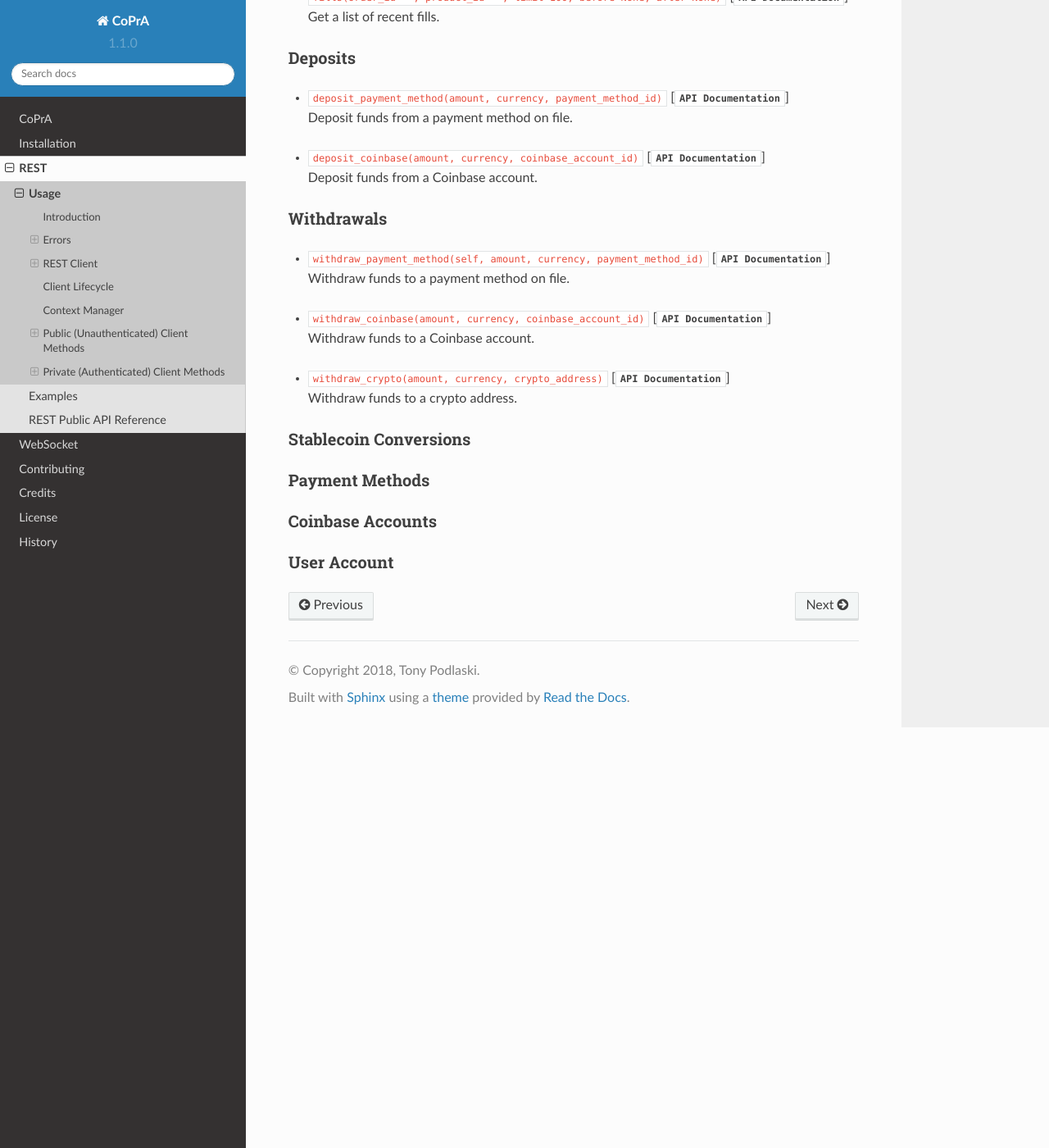
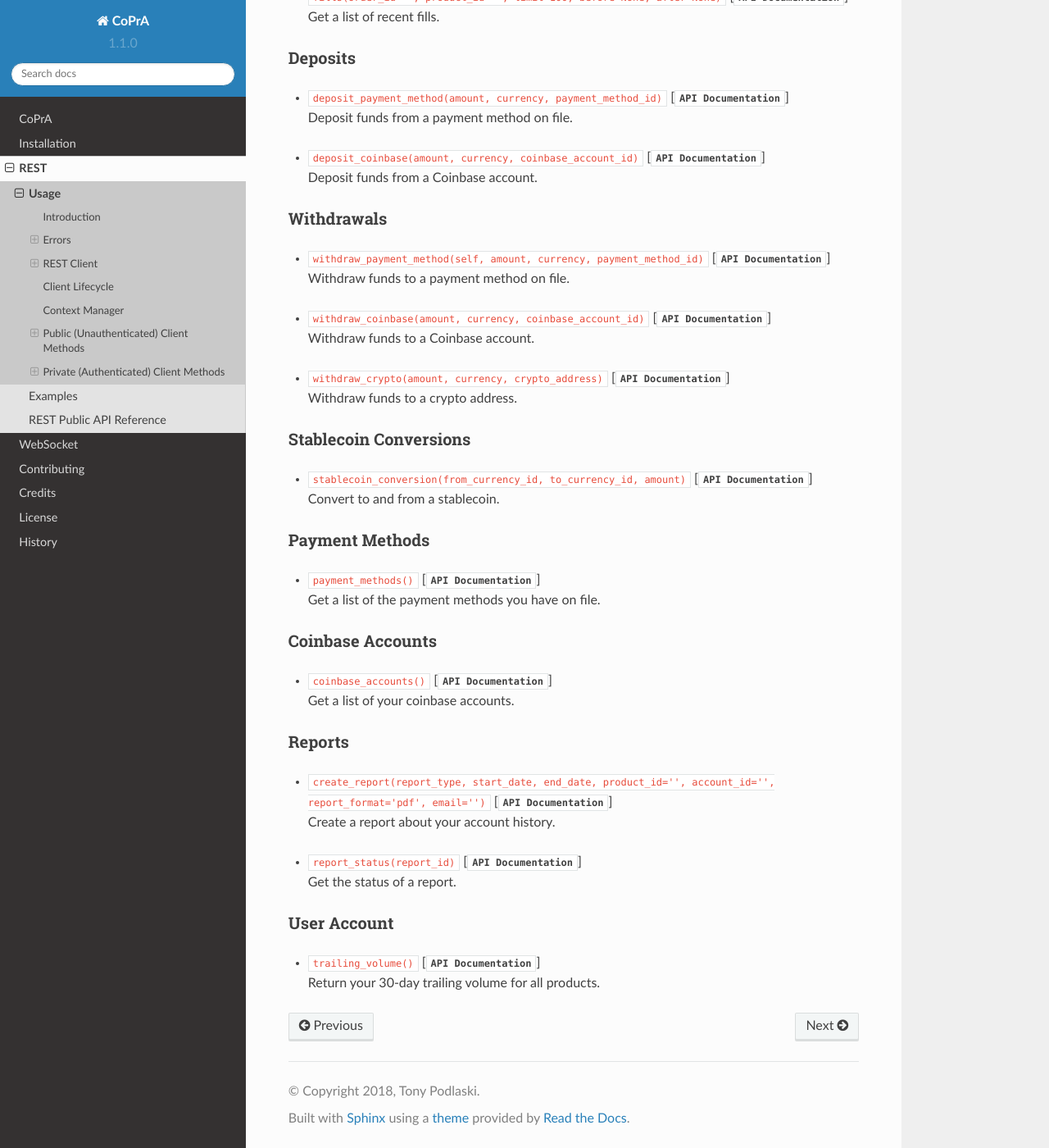
Before and after one commit to tpodlaski/copra, a Sphinx documentation site: the page built from docs/rest/usage.rst, in a window 1280 px wide and 1400 px high, scrolled down 6048 px. Shown: the whole window at 82% size. Built offline with Sphinx 7.4.7 and the Read the Docs theme 2.0.0, drawn with Linux system fonts in a browser that asks for light colours.

Commit message:
Update usage.rst

```diff
--- a/docs/rest/usage.rst
+++ b/docs/rest/usage.rst
@@ -263,11 +263,38 @@ Withdrawals
 Stablecoin Conversions
 ++++++++++++++++++++++
 
+*
+    | ``stablecoin_conversion(from_currency_id, to_currency_id, amount)`` [:meth:`API Documentation <copra.rest.Client.stablecoin_converstion>`]
+    | Convert to and from a stablecoin.
+
 Payment Methods
 +++++++++++++++
+
+*
+    | ``payment_methods()`` [:meth:`API Documentation <copra.rest.Client.payment_methods>`]
+    | Get a list of the payment methods you have on file.
 
 Coinbase Accounts
 +++++++++++++++++
 
+*
+    | ``coinbase_accounts()`` [:meth:`API Documentation <copra.rest.Client.coinbase_accounts>`]
+    | Get a list of your coinbase accounts.
+
+Reports
++++++++
+
+*
+    | ``create_report(report_type, start_date, end_date, product_id='', account_id='', report_format='pdf', email='')`` [:meth:`API Documentation <copra.rest.Client.create_report>`]
+    | Create a report about your account history.
+
+*
+    | ``report_status(report_id)`` [:meth:`API Documentation <copra.rest.Client.report_status>`]
+    | Get the status of a report.
+
 User Account
 ++++++++++++
+
+*
+    | ``trailing_volume()`` [:meth:`API Documentation <copra.rest.Client.trailing_volume>`]
+    | Return your 30-day trailing volume for all products.
```
